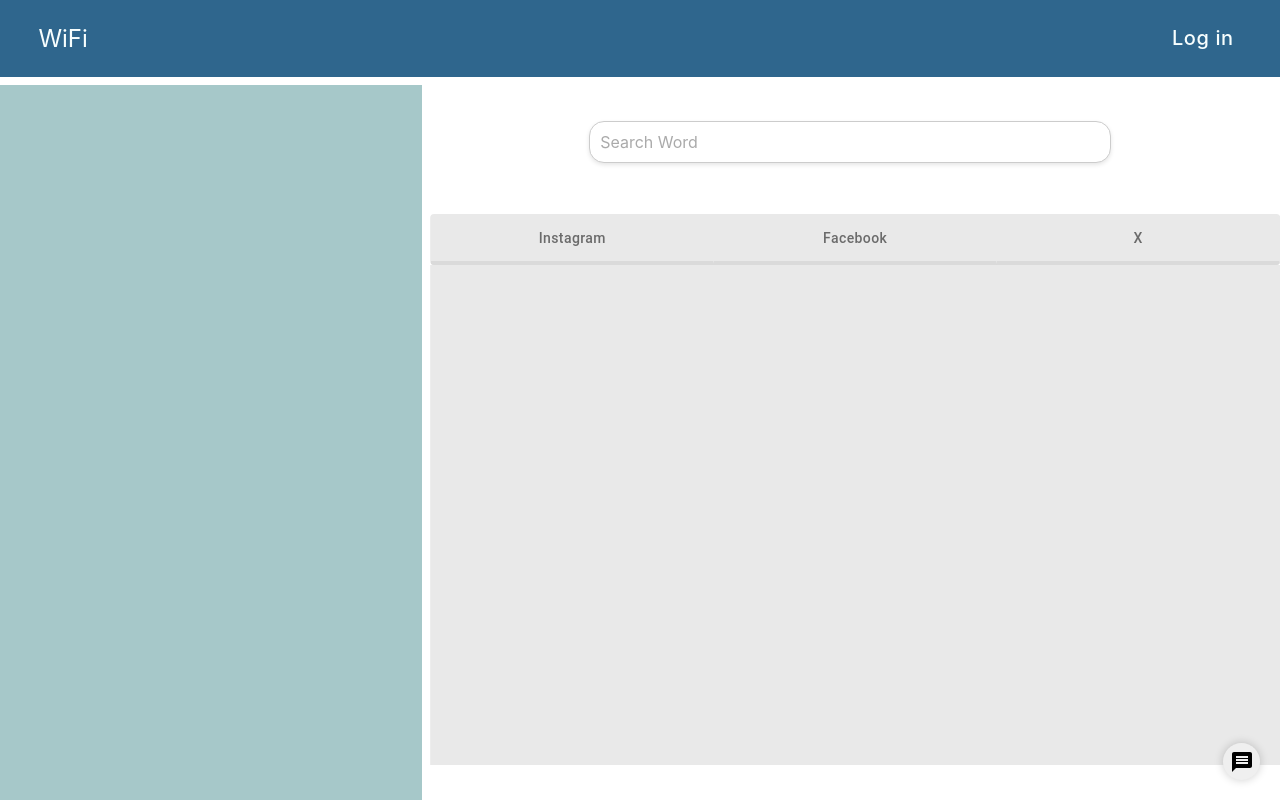
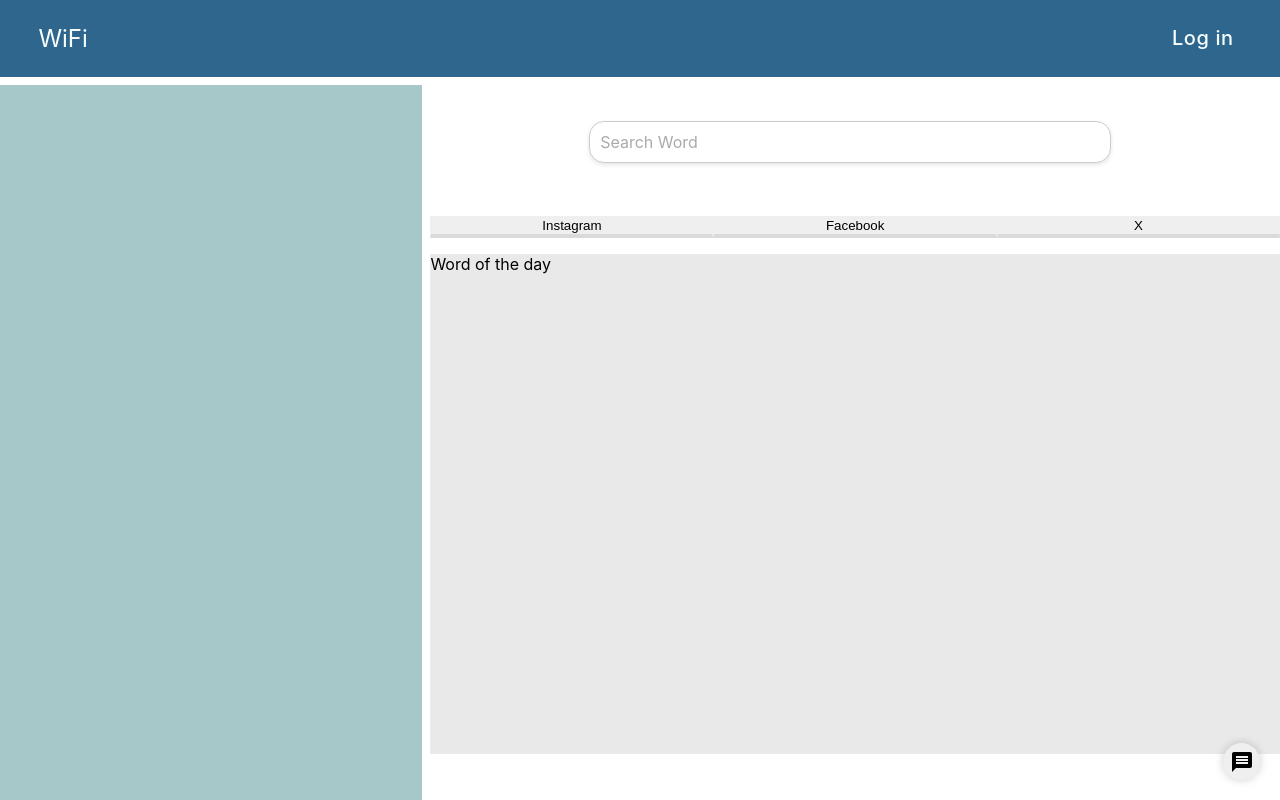
Before and after one commit to Wifi-G9/frontend, a React (Create React App) app in the folder g9frontend/: page / in a window 1280 px wide. Built offline with nearby package versions, Linux system fonts and the light colour scheme.

Commit message:
GetInsta/: Add initial code
Signed-off-by: 917wiszniewskibianca <91844338+917wiszniewskibianca@users.noreply.github.com>

```diff
--- a/g9frontend/src/components/GetInsta/GetInsta.tsx
+++ b/g9frontend/src/components/GetInsta/GetInsta.tsx
@@ -1 +1,48 @@
-export {}
+import { useEffect, useState } from 'react';
+import axios from 'axios';
+
+interface Post {
+    link: string;
+    description: string;
+    likes: number;
+    comments: number;
+    hashtags: string[];
+    engagement_score: number;
+    sentiment_analysis: {
+        sentiment: string;
+        score: number;
+    };
+    image_description: string;
+}
+
+const useFetchPosts = (theWord: string | null, selectedPlatform: string | null): Post[] => {
+    const [posts, setPosts] = useState<Post[]>([]);
+
+    useEffect(() => {
+        let apiUrl = '';
+        if (selectedPlatform === 'instagram') {
+            apiUrl = `/search-instagram?query=${theWord}`;
+        } else if (selectedPlatform === 'facebook') {
+            // apiUrl = `/search-facebook?query=${theWord}`;
+        }
+        else {
+            // Handle other platforms or default case
+        }
+
+        if (apiUrl) {
+            axios
+                .get(apiUrl)
+                .then((response) => {
+                    setPosts(response.data['posts-list']);
+                })
+                .catch((error) => {
+                    console.error('Error fetching posts:', error);
+                });
+        }
+
+    }, [theWord, selectedPlatform]);
+
+    return posts;
+};
+
+export default useFetchPosts;
--- a/g9frontend/src/components/MainPage/MainPage.tsx
+++ b/g9frontend/src/components/MainPage/MainPage.tsx
@@ -1,55 +1,88 @@
-import React from "react";
-
+import React, { useState } from "react";
 import {
-    Container, TextField, Button, ToggleButtonGroup, ToggleButton, IconButton,
+    Container,
+    Button,
+    ToggleButtonGroup,
+    IconButton,
 } from "@mui/material";
-import {Link} from "react-router-dom";
-import "./MainPageStyle.css"
+import { Link } from "react-router-dom";
+import "./MainPageStyle.css";
 import SearchBarComponent from "../SearchBar/SearchBar";
-import { CenterFocusStrong } from "@mui/icons-material";
+import ToggleButton  from "../ToggleButton/ToggleButton";
+import useFetchPosts from "../GetInsta/GetInsta";
 import MessageIcon from '@mui/icons-material/Message';
 import SendUsAMessageButtonComponent from "../SendUsAMessageButton/SendUsAMessageButton";
 
 
-export const MainPage: React.FC = () => {
-    return(
+interface Post {
+    link: string;
+    description: string;
+    likes: number;
+    comments: number;
+    hashtags: string[];
+    engagement_score: number;
+    sentiment_analysis: {
+        sentiment: string;
+        score: number;
+    };
+    image_description: string;
+}
+
+export const MainPage: React.FC = () =>  {
+    const [selectedPlatform, setSelectedPlatform] = useState<string | null>(null);
+    const [theWord, setSearchTerm] = useState<string | null>(null);
+    const posts: Post[] = useFetchPosts(theWord, selectedPlatform);
+
+    function handleSelect(selectedButton: string) {
+        setSelectedPlatform(selectedButton);
+    }
+
+    return (
         <Container>
             <div className="container">
                 <div className="header">
                     <p className="logo">WiFi</p>
-                    <Button style={{textTransform: 'none', color:'#f7fefe', right:'3%', fontFamily:'Inter, sans-serif', fontSize:'20px'}}>
+                    <Button style={{ textTransform: 'none', color: '#f7fefe', right: '3%', fontFamily: 'Inter, sans-serif', fontSize: '20px' }}>
                         Log in
                     </Button>
                 </div>
                 <div className="content">
                     <div className="leftContainer">
-                        {/*here will be the graph part*/}
+                        {/* Here will be the graph part */}
                     </div>
                     <div className="rightContainer">
                         <div className="searchBarContainer">
-                            {/*<TextField style={{marginLeft:"8px"}}*/}
-                            {/*    id="searchbar"*/}
-                            {/*    label="Search a word"*/}
-                            {/*    variant="outlined"*/}
-                            {/*/>*/}
-                            <SearchBarComponent/>
+                            <SearchBarComponent />
                         </div>
                         <div className="toggleGroupContainer">
-                            <ToggleButtonGroup style={{backgroundColor:'#e9e9e9', fontFamily:'Inter, sans-serif', width: '100%'}}
-                                color="primary"
-                                exclusive
-                                //onChange={handleChange}
-                                aria-label="Platform"
+                            <ToggleButtonGroup style={{ backgroundColor: '#e9e9e9', fontFamily: 'Inter, sans-serif', width: '100%' }}
+                                               color="primary"
+                                               exclusive
+                                               aria-label="Platform"
                             >
-                                <ToggleButton className="toggleButton" value='instagram'>Instagram</ToggleButton>
-                                <ToggleButton className="toggleButton" value='facebook'>Facebook</ToggleButton>
-                                <ToggleButton className="toggleButton" value='X'>X</ToggleButton>
+                                <ToggleButton className="toggleButton" value='instagram' isSelected={selectedPlatform === "instagram"} onSelect={() => handleSelect("instagram")}>Instagram</ToggleButton>
+                                <ToggleButton className="toggleButton" value='facebook' isSelected={selectedPlatform === "facebook"} onSelect={() => handleSelect("facebook")}>Facebook</ToggleButton>
+                                <ToggleButton className="toggleButton" value='X' isSelected={selectedPlatform === "x"} onSelect={() => handleSelect("x")}>X</ToggleButton>
                             </ToggleButtonGroup>
                             <div className="postContentContainer">
-
+                                {!selectedPlatform && <p>Word of the day </p>}
+                                {(selectedPlatform && posts) &&
+                                    (posts.map((post) => (
+                                        <div key={post.link}>
+                                            <p>Description: {post.description}</p>
+                                            <p>Likes: {post.likes}</p>
+                                            <p>Comments: {post.comments}</p>
+                                            <p>Link: <a href={post.link} target="_blank" rel="noopener noreferrer">{post.link}</a></p>
+                                            <p>Hashtags: {post.hashtags.join(', ')}</p>
+                                            <p>Engagement Score: {post.engagement_score}</p>
+                                            <p>Sentiment: {post.sentiment_analysis.sentiment}</p>
+                                            <p>Score: {post.sentiment_analysis.score}</p>
+                                            <p>Image Description: {post.image_description}</p>
+                                        </div>
+                                    )))
+                                }
                             </div>
                         </div>
-
                     </div>
                 </div>
                 <SendUsAMessageButtonComponent/>
--- a/g9frontend/src/components/ToggleButton/ToggleButton.tsx
+++ b/g9frontend/src/components/ToggleButton/ToggleButton.tsx
@@ -1 +1,29 @@
-export {}
+import React from 'react';
+
+interface ToggleButtonProps {
+    className?: string; // Optional className prop
+    value: string;
+    isSelected: boolean;
+    onSelect: () => void;
+    children: React.ReactNode;
+}
+
+const ToggleButton: React.FC<ToggleButtonProps> = ({
+                                                       className,
+                                                       value,
+                                                       isSelected,
+                                                       onSelect,
+                                                       children,
+                                                   }) => {
+    return (
+        <button
+            className={className}
+            value={value}
+            onClick={onSelect}
+        >
+            {children}
+        </button>
+    );
+};
+
+export default ToggleButton;
--- a/g9frontend/src/components/ToggleButton/ToggleButtonStyle.css
+++ b/g9frontend/src/components/ToggleButton/ToggleButtonStyle.css
@@ -1 +1,27 @@
-a
+/* MainPageStyle.css or YourButtonStyles.css */
+
+.toggleButton {
+    display: inline-block;
+    padding: 10px 20px;
+    margin: 5px;
+    font-size: 16px;
+    font-weight: bold;
+    text-align: center;
+    text-decoration: none;
+    border: 2px solid transparent;
+    border-radius: 5px;
+    cursor: pointer;
+    transition: all 0.3s ease;
+}
+
+.toggleButton:hover {
+    background-color: #f0f0f0;
+}
+
+.toggleButton.isSelected {
+    background-color: #3366ff;
+    color: white;
+    border-color: #3366ff;
+}
+
+/* Add more specific styles as needed */
```
